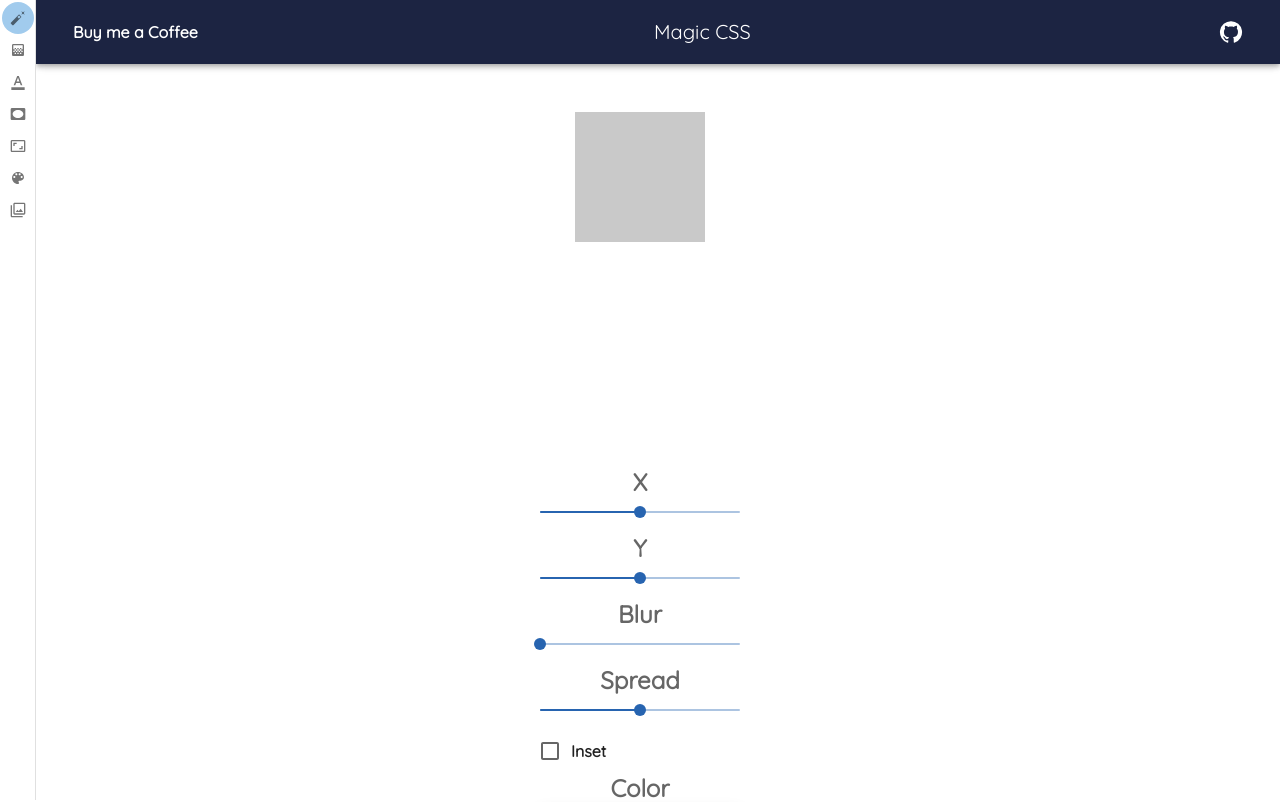
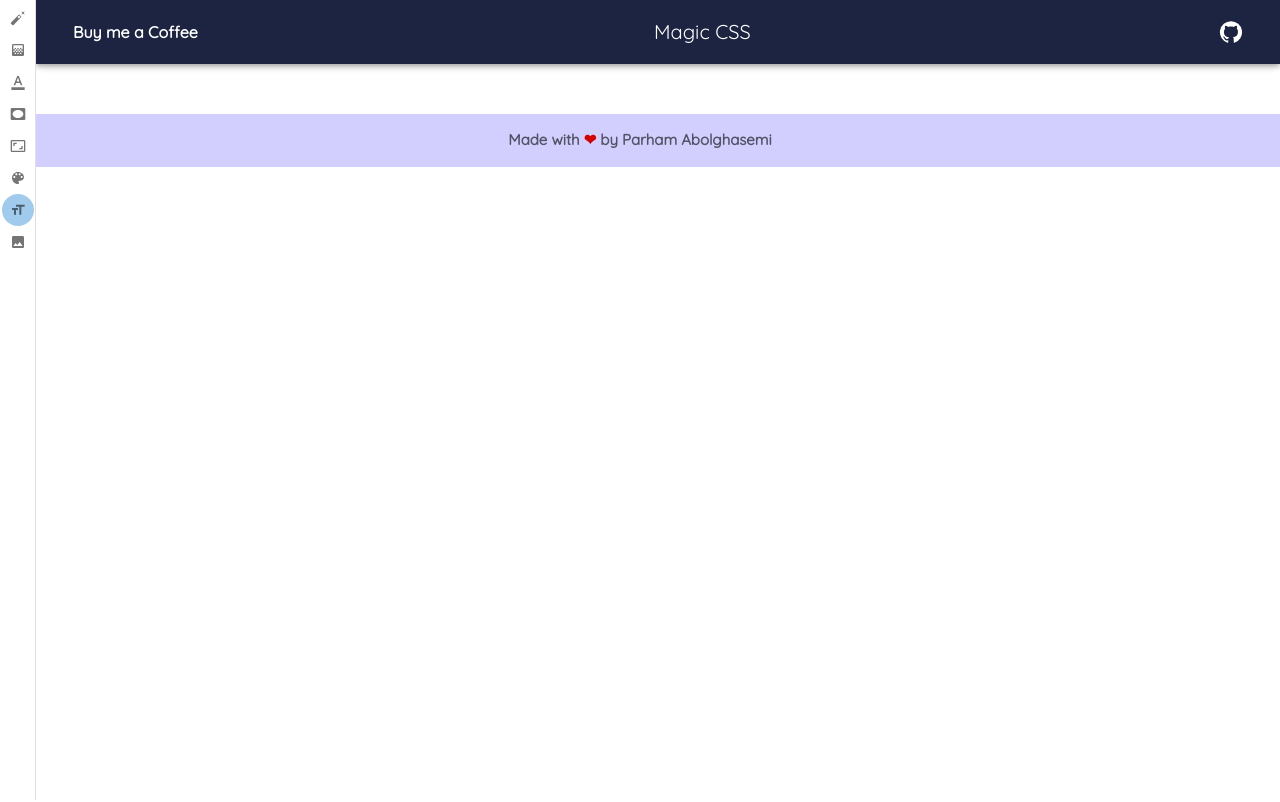
Before and after one commit to parham-ab/React-magic-css, a React (Create React App) app: page /text-editor in a window 1280 px wide. Before the commit this address led to /shadowGenerator. Shown: the top 802 px of the page. Built offline with nearby package versions, Linux system fonts and the light colour scheme; some icons are missing.

Commit message:
getting ready for text editor feature

```diff
--- a/src/App.js
+++ b/src/App.js
@@ -10,6 +10,7 @@ import ImageFilter from "./components/ImageFilter";
 import Donate from "./components/donation";
 import Skew from "./components/Skew";
 import ColorPicker from "./components/ColorPicker";
+import TextEditor from "./components/TextEditor";
 import ScrollToTop from "./components/functions/ScrollTotop";
 // mui
 import { createTheme, ThemeProvider } from "@mui/material/styles";
@@ -40,6 +41,7 @@ const App = () => {
           <Route path="/image-filter" element={<ImageFilter />} />
           <Route path="/skew" element={<Skew />} />
           <Route path="/color-picker" element={<ColorPicker />} />
+          <Route path="/text-editor" element={<TextEditor />} />
           <Route path="/donation" element={<Donate />} />
           <Route path="/*" element={<Navigate to="/shadowGenerator" />} />
         </Routes>
--- /dev/null
+++ b/src/components/TextEditor.js
@@ -0,0 +1,49 @@
+import { useEffect, useState } from "react";
+// react toastify
+import { ToastContainer } from "react-toastify";
+import "react-toastify/dist/ReactToastify.css";
+// copy to clipboard button
+import copy from "copy-to-clipboard";
+// color picker
+import { SketchPicker } from "react-color";
+// mui components
+import {
+  Button,
+  Checkbox,
+  FormControlLabel,
+  FormGroup,
+  Grid,
+  Slider,
+  Typography,
+} from "@mui/material";
+import { Container } from "@mui/system";
+// icon
+import AssignmentIcon from "@mui/icons-material/Assignment";
+// react toastify
+import { notify } from "./functions/toast";
+// custom hooks
+import UseTitle from "../hooks/useTitle";
+
+const TextEditor = () => {
+
+
+  useEffect(() => {}, []);
+  // copy to clipboard button
+//   const copyToClipboard = () => {
+//     copy(finalSource);
+//     notify("success", "Copied to clipboard ✔");
+//   };
+  // dynamic title
+  UseTitle("Magic CSS - Text Editor");
+
+  return (
+    <Container>
+      <Grid container>
+
+      </Grid>
+      <ToastContainer />
+    </Container>
+  );
+};
+
+export default TextEditor;
--- a/src/components/layout/Header.js
+++ b/src/components/layout/Header.js
@@ -17,9 +17,10 @@ import AutoFixNormalIcon from "@mui/icons-material/AutoFixNormal";
 import FormatColorTextIcon from "@mui/icons-material/FormatColorText";
 import GitHubIcon from "@mui/icons-material/GitHub";
 import VignetteIcon from "@mui/icons-material/Vignette";
-import FilterIcon from "@mui/icons-material/Filter";
 import AspectRatioIcon from "@mui/icons-material/AspectRatio";
 import ColorLensIcon from "@mui/icons-material/ColorLens";
+import ImageIcon from "@mui/icons-material/Image";
+import FormatSizeIcon from "@mui/icons-material/FormatSize";
 // react awesome button
 import { AwesomeButton } from "react-awesome-button";
 import "react-awesome-button/dist/styles.css";
@@ -64,8 +65,13 @@ const Header = () => {
       path: "/color-picker",
     },
     {
+      text: "textEditor",
+      icon: <FormatSizeIcon color="text.secondary" sx={{ fontSize: "16px" }} />,
+      path: "/text-editor",
+    },
+    {
       text: "ImageFilter",
-      icon: <FilterIcon color="text.secondary" sx={{ fontSize: "16px" }} />,
+      icon: <ImageIcon color="text.secondary" sx={{ fontSize: "16px" }} />,
       path: "/image-filter",
     },
   ];
```
